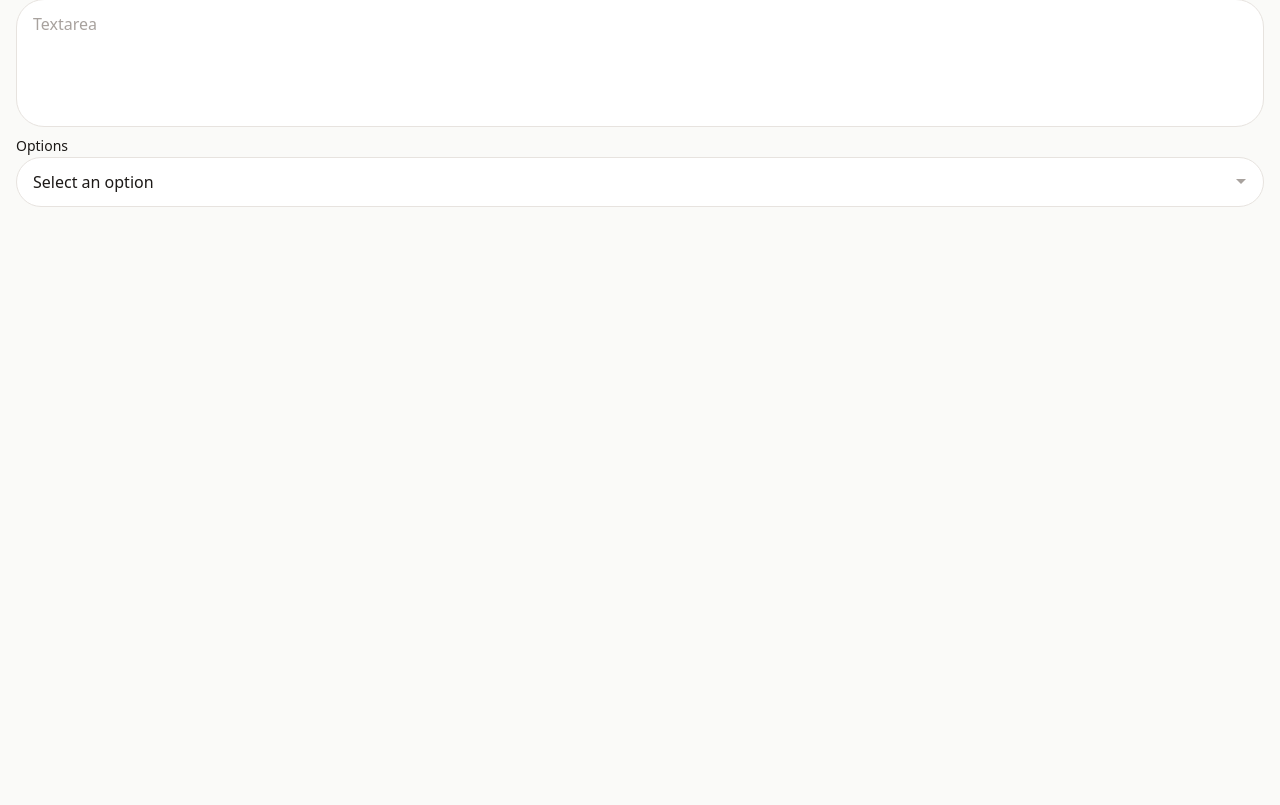
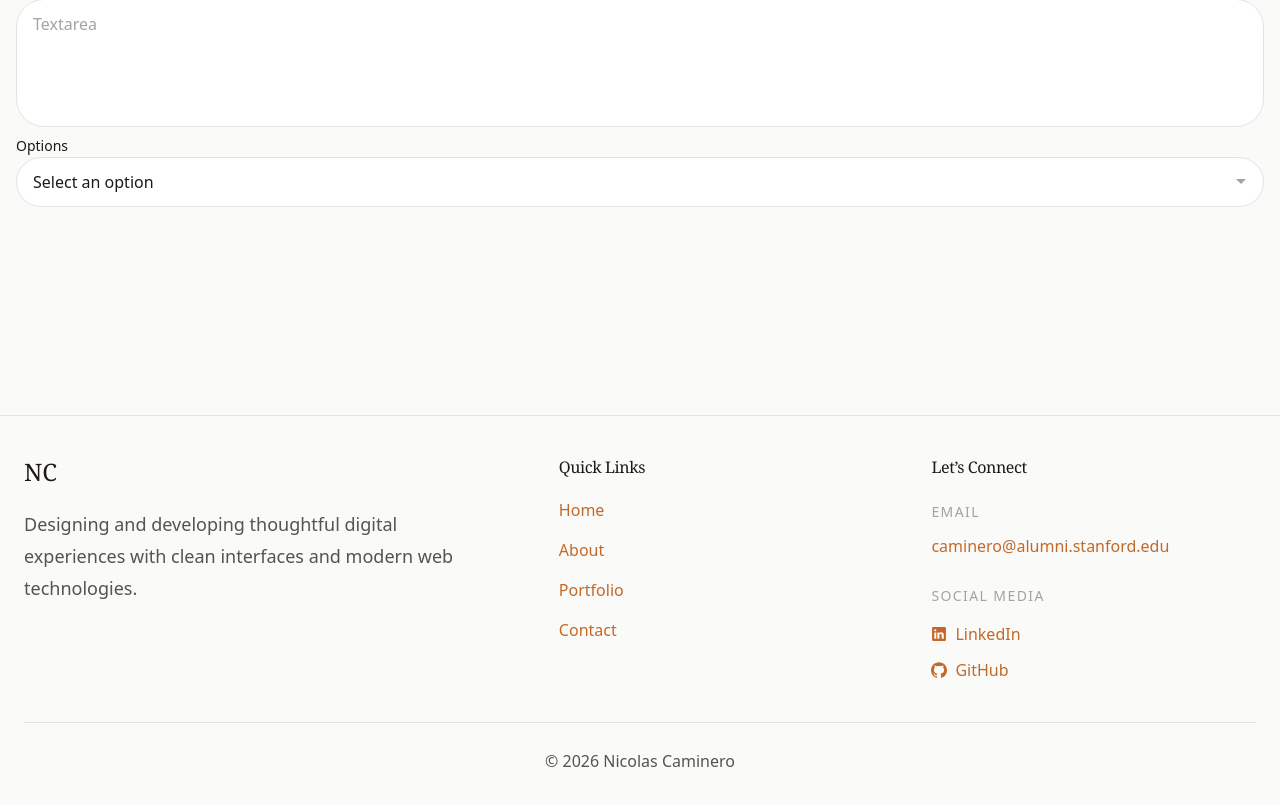
Before and after one commit to nerdboy626/portfolio, a Next.js app: page /design in a window 1280 px wide. Shown: the part 826-1631 px from the top of the page. Before the commit the page ends 1241 px from the top, so only its background shows below. Built offline with nearby package versions, Linux system fonts and the light colour scheme.

Commit message:
feat: include a footer for the entire site

```diff
--- /dev/null
+++ b/src/app/components/Footer.jsx
@@ -0,0 +1,106 @@
+import Link from "next/link";
+import { SiGithub } from "react-icons/si";
+import { RxLinkedinLogo } from "react-icons/rx";
+
+export default function Footer() {
+  return (
+    <footer className="border-t border-border">
+      <div className="container py-10">
+        <div className="grid gap-12 md:grid-cols-[1.5fr_1fr_1fr] mb-10">
+          {/* Brand Section */}
+          <div className="max-w-md">
+            <Link
+              href="/"
+              className="font-display text-2xl text-foreground no-underline"
+            >
+              NC
+            </Link>
+
+            <p className="mt-5 text-lg leading-8">
+              Designing and developing thoughtful digital experiences with clean
+              interfaces and modern web technologies.
+            </p>
+          </div>
+
+          {/* Quick Links */}
+          <div>
+            <h4 className="mb-5 text-base font-medium">Quick Links</h4>
+
+            <nav className="flex flex-col gap-4">
+              <Link href="/" className="w-fit no-underline">
+                Home
+              </Link>
+
+              <Link href="/about" className="w-fit no-underline">
+                About
+              </Link>
+
+              <Link href="/portfolio" className="w-fit no-underline">
+                Portfolio
+              </Link>
+
+              <Link href="/contact" className="w-fit no-underline">
+                Contact
+              </Link>
+            </nav>
+          </div>
+
+          {/* Connect Section */}
+          <div>
+            <h4 className="mb-5 text-base font-medium">Let’s Connect</h4>
+
+            <div className="space-y-6">
+              {/* Email */}
+              <div>
+                <p className="mb-2 text-sm uppercase tracking-[0.1em] text-foreground-subtle">
+                  Email
+                </p>
+
+                <Link
+                  href="mailto:caminero@alumni.stanford.edu"
+                  className="no-underline"
+                >
+                  caminero@alumni.stanford.edu
+                </Link>
+              </div>
+
+              {/* Socials */}
+              <div>
+                <p className="mb-3 text-sm uppercase tracking-[0.1em] text-foreground-subtle">
+                  Social Media
+                </p>
+
+                <div className="flex flex-col gap-3">
+                  <Link
+                    href="https://www.linkedin.com/in/nicolas-caminero"
+                    target="_blank"
+                    rel="noopener noreferrer"
+                    className="flex w-fit items-center gap-2 no-underline"
+                  >
+                    <RxLinkedinLogo className="h-4 w-4" />
+                    LinkedIn
+                  </Link>
+
+                  <Link
+                    href="https://github.com/nerdboy626"
+                    target="_blank"
+                    rel="noopener noreferrer"
+                    className="flex w-fit items-center gap-2 no-underline"
+                  >
+                    <SiGithub className="h-4 w-4" />
+                    GitHub
+                  </Link>
+                </div>
+              </div>
+            </div>
+          </div>
+        </div>
+
+        {/* Bottom Bar */}
+        <div className="flex justify-center border-t border-border pt-6 text-sm text-foreground-subtle ">
+          <p>© 2026 Nicolas Caminero</p>
+        </div>
+      </div>
+    </footer>
+  );
+}
--- a/src/app/layout.tsx
+++ b/src/app/layout.tsx
@@ -1,6 +1,7 @@
 import type { Metadata } from "next";
 import "./globals.css";
 import Navbar from "./components/Navbar";
+import Footer from "./components/Footer";
 
 export const metadata: Metadata = {
   title: "Portfolio",
@@ -17,6 +18,7 @@ export default function RootLayout({
       <body>
         <Navbar />
         <main>{children}</main>
+        <Footer />
       </body>
     </html>
   );
```
